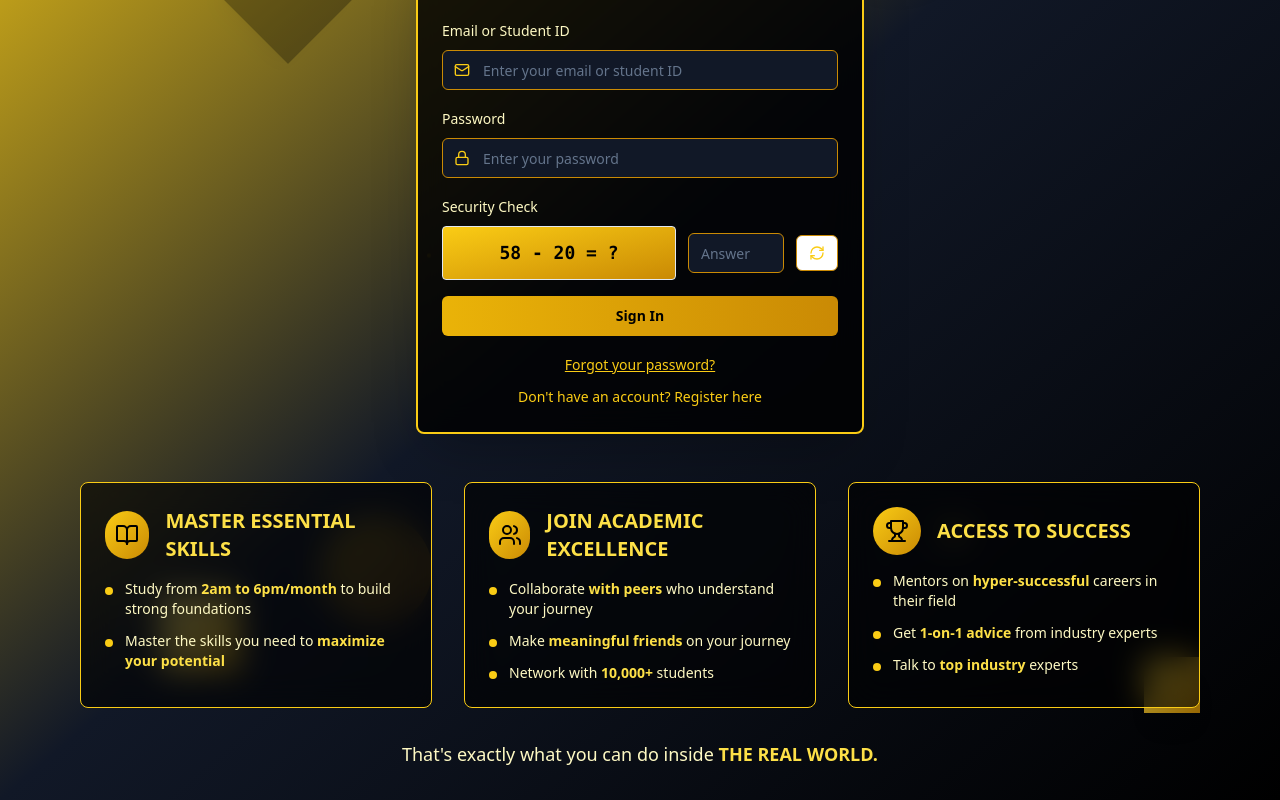
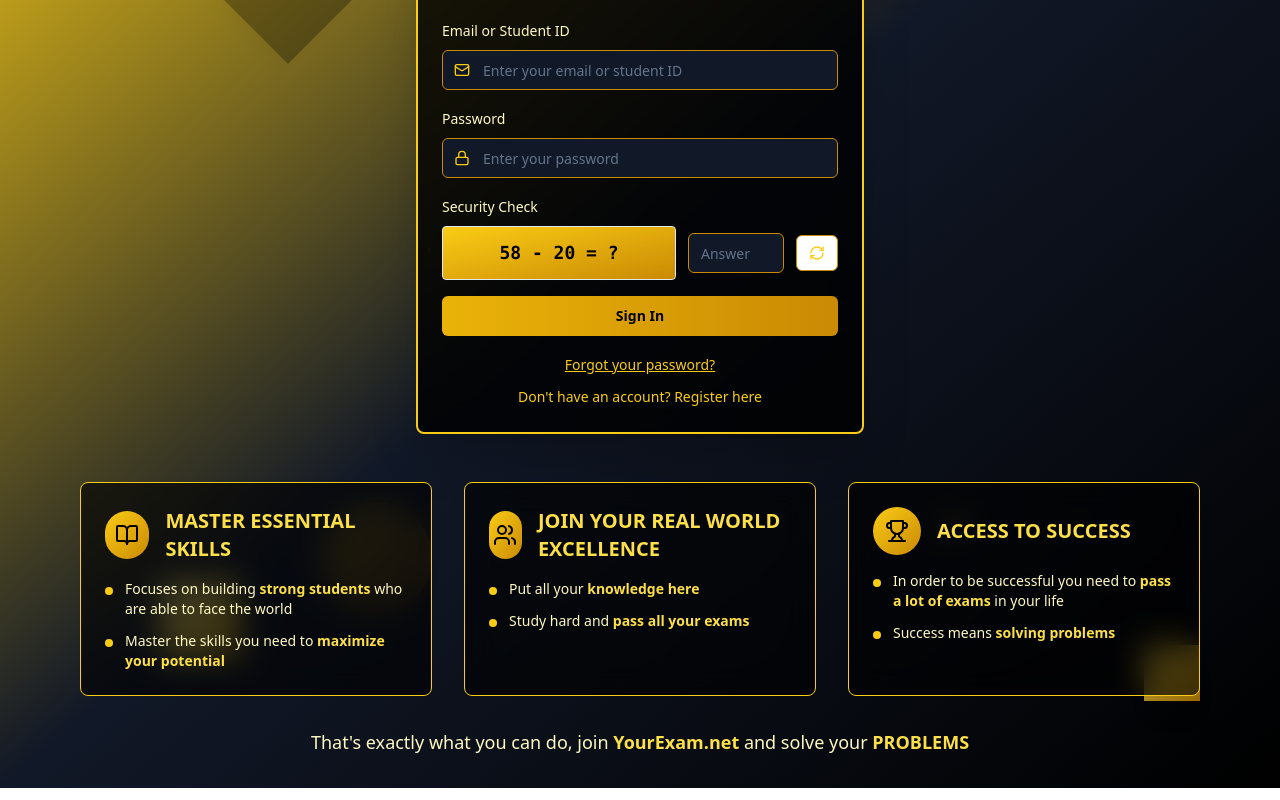
Before and after one commit to ABDOLOGIA/quest-mastery-online, a React (Vite) app: page / in a window 1280 px wide. Shown: the part 292-1092 px from the top of the page. Built offline with nearby package versions, Linux system fonts and the light colour scheme.

Commit message:
Refactor login page features
Update the login page features section with the exact text provided by the user.

```diff
--- a/src/components/auth/LoginForm.tsx
+++ b/src/components/auth/LoginForm.tsx
@@ -235,7 +235,7 @@ const LoginForm: React.FC<LoginFormProps> = ({ onSwitchToRegister, onForgotPassw
             <div className="space-y-3 text-yellow-100">
               <div className="flex items-start">
                 <div className="w-2 h-2 bg-yellow-400 rounded-full mt-2 mr-3 flex-shrink-0"></div>
-                <p className="text-sm">Study from <span className="text-yellow-300 font-semibold">2am to 6pm/month</span> to build strong foundations</p>
+                <p className="text-sm">Focuses on building <span className="text-yellow-300 font-semibold">strong students</span> who are able to face the world</p>
               </div>
               <div className="flex items-start">
                 <div className="w-2 h-2 bg-yellow-400 rounded-full mt-2 mr-3 flex-shrink-0"></div>
@@ -244,26 +244,22 @@ const LoginForm: React.FC<LoginFormProps> = ({ onSwitchToRegister, onForgotPassw
             </div>
           </div>
 
-          {/* Join Academic Excellence */}
+          {/* Join your real world Excellence */}
           <div className="bg-black bg-opacity-60 backdrop-blur-lg border border-yellow-400 rounded-lg p-6">
             <div className="flex items-center mb-4">
               <div className="w-12 h-12 bg-gradient-to-br from-yellow-400 to-yellow-600 rounded-full flex items-center justify-center mr-4">
                 <Users className="w-6 h-6 text-black" />
               </div>
-              <h3 className="text-xl font-bold text-yellow-300">JOIN ACADEMIC EXCELLENCE</h3>
+              <h3 className="text-xl font-bold text-yellow-300">JOIN YOUR REAL WORLD EXCELLENCE</h3>
             </div>
             <div className="space-y-3 text-yellow-100">
               <div className="flex items-start">
                 <div className="w-2 h-2 bg-yellow-400 rounded-full mt-2 mr-3 flex-shrink-0"></div>
-                <p className="text-sm">Collaborate <span className="text-yellow-300 font-semibold">with peers</span> who understand your journey</p>
+                <p className="text-sm">Put all your <span className="text-yellow-300 font-semibold">knowledge here</span></p>
               </div>
               <div className="flex items-start">
                 <div className="w-2 h-2 bg-yellow-400 rounded-full mt-2 mr-3 flex-shrink-0"></div>
-                <p className="text-sm">Make <span className="text-yellow-300 font-semibold">meaningful friends</span> on your journey</p>
-              </div>
-              <div className="flex items-start">
-                <div className="w-2 h-2 bg-yellow-400 rounded-full mt-2 mr-3 flex-shrink-0"></div>
-                <p className="text-sm">Network with <span className="text-yellow-300 font-semibold">10,000+</span> students</p>
+                <p className="text-sm">Study hard and <span className="text-yellow-300 font-semibold">pass all your exams</span></p>
               </div>
             </div>
           </div>
@@ -279,15 +275,11 @@ const LoginForm: React.FC<LoginFormProps> = ({ onSwitchToRegister, onForgotPassw
             <div className="space-y-3 text-yellow-100">
               <div className="flex items-start">
                 <div className="w-2 h-2 bg-yellow-400 rounded-full mt-2 mr-3 flex-shrink-0"></div>
-                <p className="text-sm">Mentors on <span className="text-yellow-300 font-semibold">hyper-successful</span> careers in their field</p>
+                <p className="text-sm">In order to be successful you need to <span className="text-yellow-300 font-semibold">pass a lot of exams</span> in your life</p>
               </div>
               <div className="flex items-start">
                 <div className="w-2 h-2 bg-yellow-400 rounded-full mt-2 mr-3 flex-shrink-0"></div>
-                <p className="text-sm">Get <span className="text-yellow-300 font-semibold">1-on-1 advice</span> from industry experts</p>
-              </div>
-              <div className="flex items-start">
-                <div className="w-2 h-2 bg-yellow-400 rounded-full mt-2 mr-3 flex-shrink-0"></div>
-                <p className="text-sm">Talk to <span className="text-yellow-300 font-semibold">top industry</span> experts</p>
+                <p className="text-sm">Success means <span className="text-yellow-300 font-semibold">solving problems</span></p>
               </div>
             </div>
           </div>
@@ -296,7 +288,7 @@ const LoginForm: React.FC<LoginFormProps> = ({ onSwitchToRegister, onForgotPassw
         {/* Call to Action */}
         <div className="text-center mt-8">
           <p className="text-yellow-100 text-lg mb-4">
-            That's exactly what you can do inside <span className="text-yellow-300 font-bold">THE REAL WORLD.</span>
+            That's exactly what you can do, join <span className="text-yellow-300 font-bold">YourExam.net</span> and solve your <span className="text-yellow-300 font-bold">PROBLEMS</span>
           </p>
         </div>
       </div>
```
